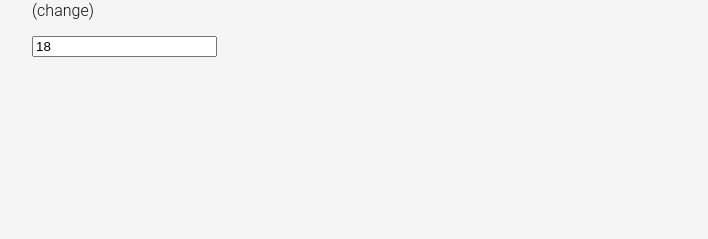
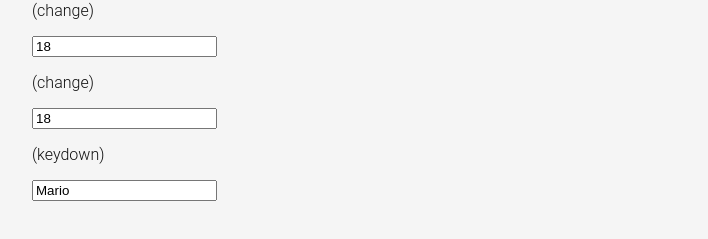
Before and after one commit to mrgomezsv/curso_angular_platzi, an Angular app: page /labs in a window 1280 px wide. Shown: the part 1069-1308 px from the top of the page, without its empty margins (16-724 px from the left). Before the commit the page ends 1174 px from the top, so only its background shows below. Built offline with nearby package versions, Linux system fonts and the light colour scheme.

Commit message:
Event binding: keydown

```diff
--- a/src/app/pages/labs/labs.component.html
+++ b/src/app/pages/labs/labs.component.html
@@ -29,4 +29,9 @@
 <button (dblclick)="clickHandler()">Double Click me</button>
 <p>(change)</p>
 <input type="number" [value]="person.age" (change)="changeInput($event)">
+<p>(change)</p>
+<input type="number" [value]="person.age" (change)="changeInput($event)">
+<p>(keydown)</p>
+<input type="text" [value]="person.name" (keydown)="keydownHandler($event)">
+
 </div>
--- a/src/app/pages/labs/labs.component.ts
+++ b/src/app/pages/labs/labs.component.ts
@@ -48,4 +48,9 @@ export class LabsComponent {
   changeInput(event: Event) {
     console.log(event);
   }
+
+  keydownHandler(event: KeyboardEvent) {
+    const input = event.target as HTMLInputElement
+    console.log(input.value);
+  }
 }
```
